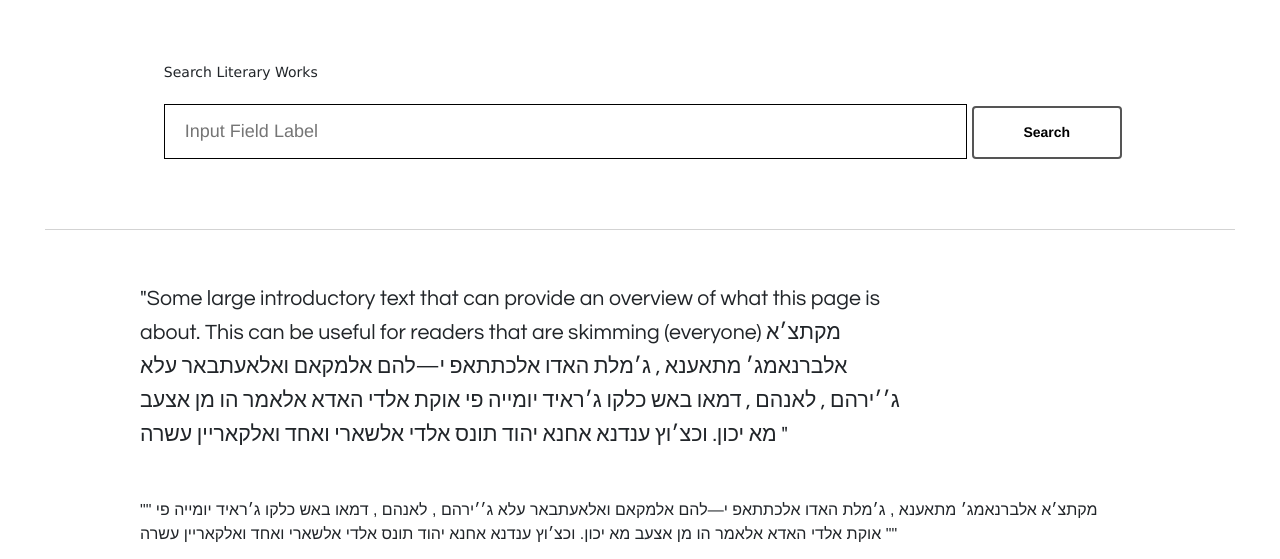
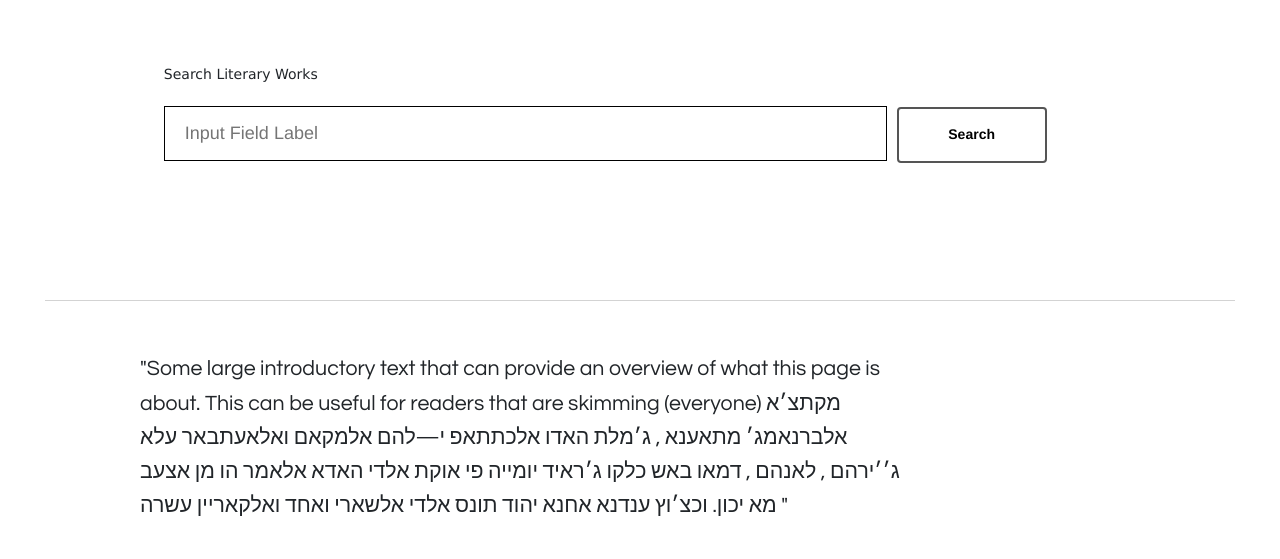
Before and after one commit to bryankroby/frankeljudaicadh, a plain HTML site: page website/index.html in a window 1280 px wide. Shown: the part 196-755 px from the top of the page. Drawn offline with nearby package versions, Linux system fonts and the light colour scheme.

Commit message:
got search button centered

```diff
--- a/website/css/jewish_lang_orth.css
+++ b/website/css/jewish_lang_orth.css
@@ -116,9 +116,11 @@ p#Search-Lit{
 
 
 .search-container form{
-    display: block;
-    position: static;
+    display: table;
     padding-bottom: 5%;
+    float: none;
+    width: 90%;
+    vertical-align: middle;
 }
 
 .search-container input{
@@ -129,23 +131,23 @@ p#Search-Lit{
     border: 1px solid black;
     font-size: 18px;
     color: lightgray;
+    display: table-cell;
+    margin-right: 1%;
+
 }
 
 .search-container button{
     position: relative;
-    height: 53px;
+    height: 56px;
     width: 150px;
     background-color: white;
     color: black;
     border: 2px solid #555555;
     font-weight: bold;
     border-radius: 4px;
+    text-decoration: none;
+    display: table-cell;
 
-    display: inline;
-    text-decoration: none;
-    margin: auto;
-    justify-content: center;
-    vertical-align: middle;
 
 }
 
```
